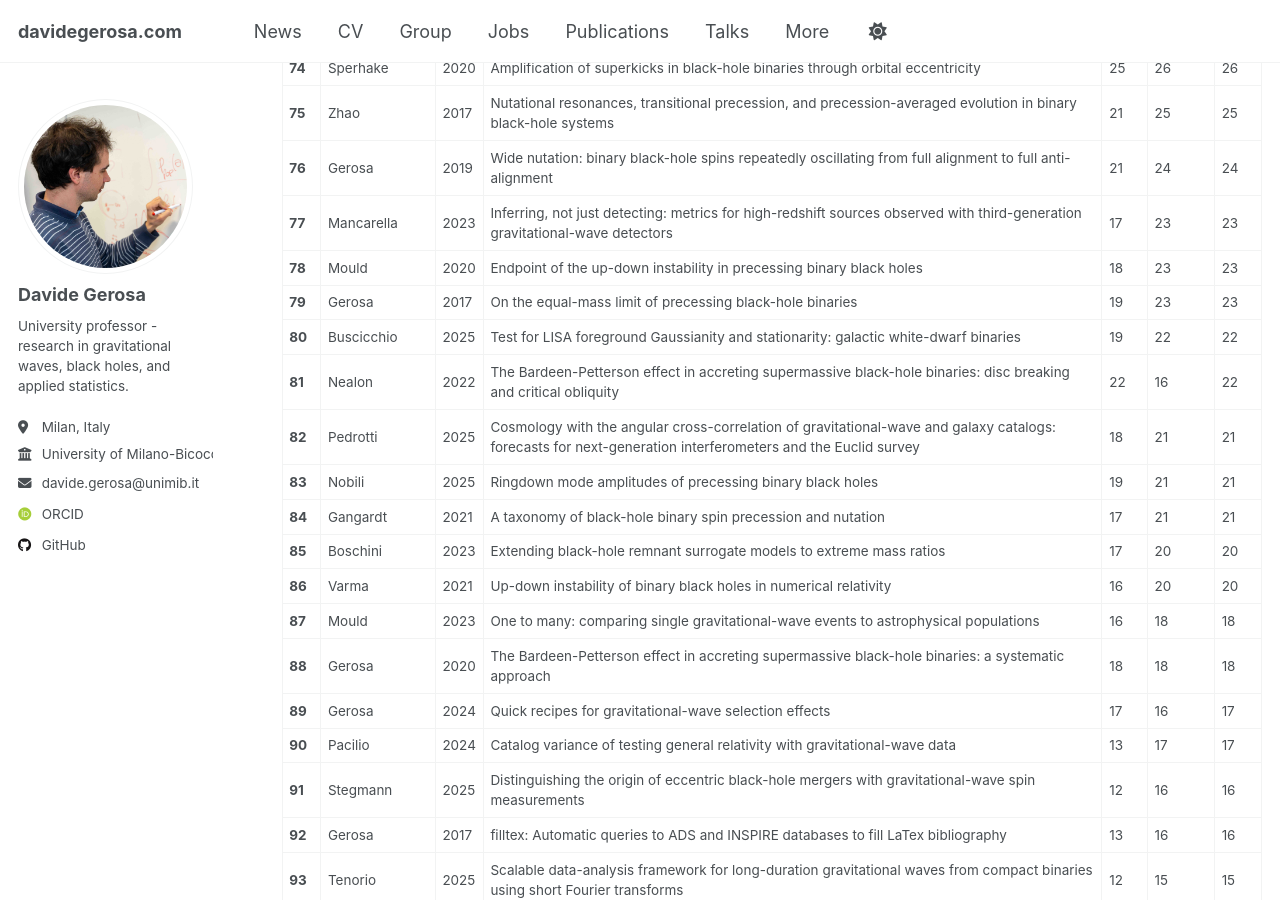
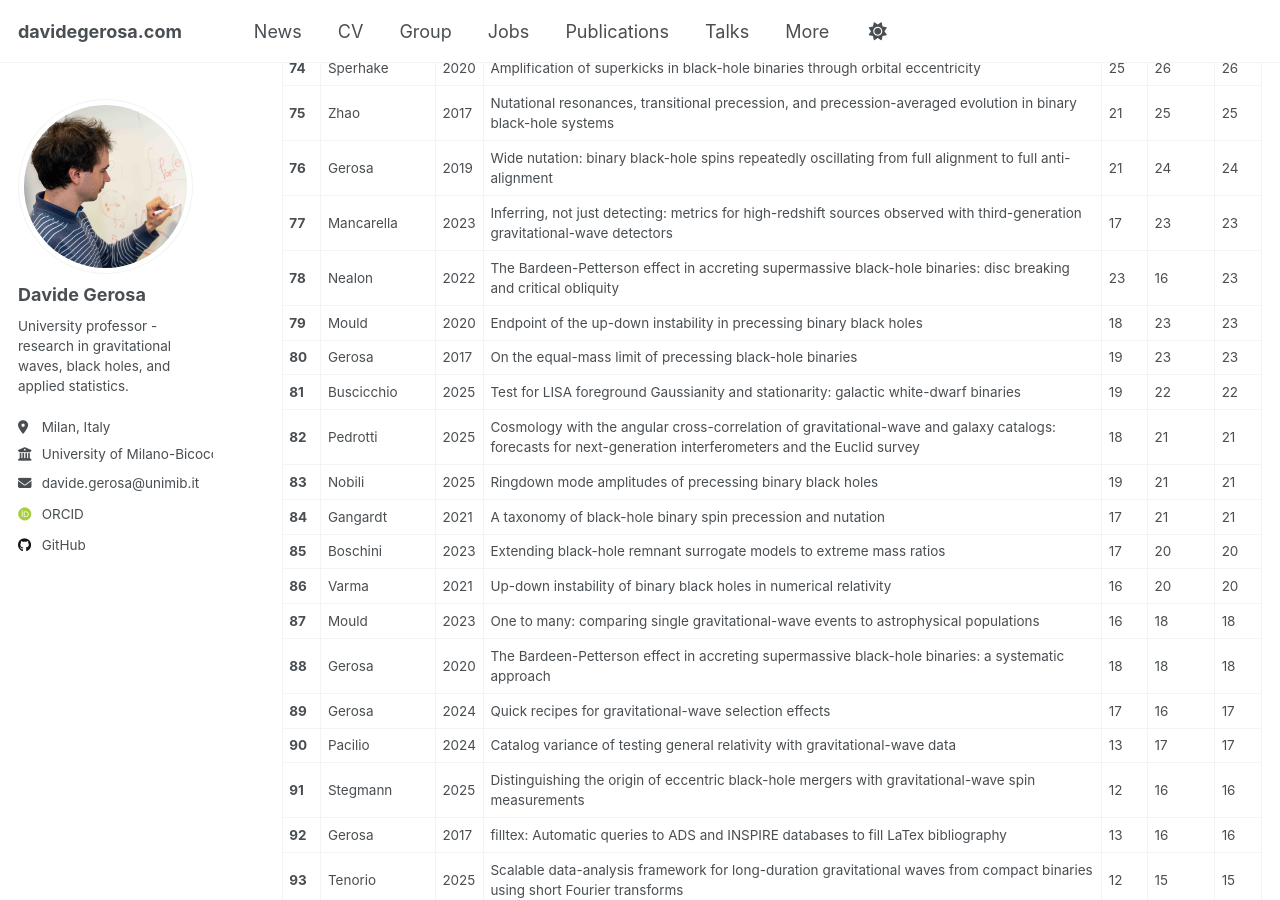
Before and after one commit to dgerosa/website, a Jekyll site: the page built from _pages/citations.md, in a window 1280 px wide and 900 px high, scrolled down 3441 px. Built offline with Jekyll 4.4.1, drawn with Linux system fonts in a browser that asks for light colours; some web fonts are replaced; some of the changed text lies outside the part shown.

Commit message:
Website update from workflow

```diff
--- a/_pages/_citations.md
+++ b/_pages/_citations.md
@@ -86,10 +86,10 @@
 | **75** | Zhao | 2017 | Nutational resonances, transitional precession, and precession-averaged evolution in binary black-hole systems | 21 | 25 | 25 |
 | **76** | Gerosa | 2019 | Wide nutation: binary black-hole spins repeatedly oscillating from full alignment to full anti-alignment | 21 | 24 | 24 |
 | **77** | Mancarella | 2023 | Inferring, not just detecting: metrics for high-redshift sources observed with third-generation gravitational-wave detectors | 17 | 23 | 23 |
-| **78** | Mould | 2020 | Endpoint of the up-down instability in precessing binary black holes | 18 | 23 | 23 |
-| **79** | Gerosa | 2017 | On the equal-mass limit of precessing black-hole binaries | 19 | 23 | 23 |
-| **80** | Buscicchio | 2025 | Test for LISA foreground Gaussianity and stationarity: galactic white-dwarf binaries | 19 | 22 | 22 |
-| **81** | Nealon | 2022 | The Bardeen-Petterson effect in accreting supermassive black-hole binaries: disc breaking and critical obliquity | 22 | 16 | 22 |
+| **78** | Nealon | 2022 | The Bardeen-Petterson effect in accreting supermassive black-hole binaries: disc breaking and critical obliquity | 23 | 16 | 23 |
+| **79** | Mould | 2020 | Endpoint of the up-down instability in precessing binary black holes | 18 | 23 | 23 |
+| **80** | Gerosa | 2017 | On the equal-mass limit of precessing black-hole binaries | 19 | 23 | 23 |
+| **81** | Buscicchio | 2025 | Test for LISA foreground Gaussianity and stationarity: galactic white-dwarf binaries | 19 | 22 | 22 |
 | **82** | Pedrotti | 2025 | Cosmology with the angular cross-correlation of gravitational-wave and galaxy catalogs: forecasts for next-generation interferometers and the Euclid survey | 18 | 21 | 21 |
 | **83** | Nobili | 2025 | Ringdown mode amplitudes of precessing binary black holes | 19 | 21 | 21 |
 | **84** | Gangardt | 2021 | A taxonomy of black-hole binary spin precession and nutation | 17 | 21 | 21 |
```
Also changed, not shown: other parts of _pages/_citations.md (+7 -7 lines), _pages/_group.md (+1 -1 lines), _pages/_publications.md (+1 -1 lines), _pages/_talks.md (+1 -1 lines).
